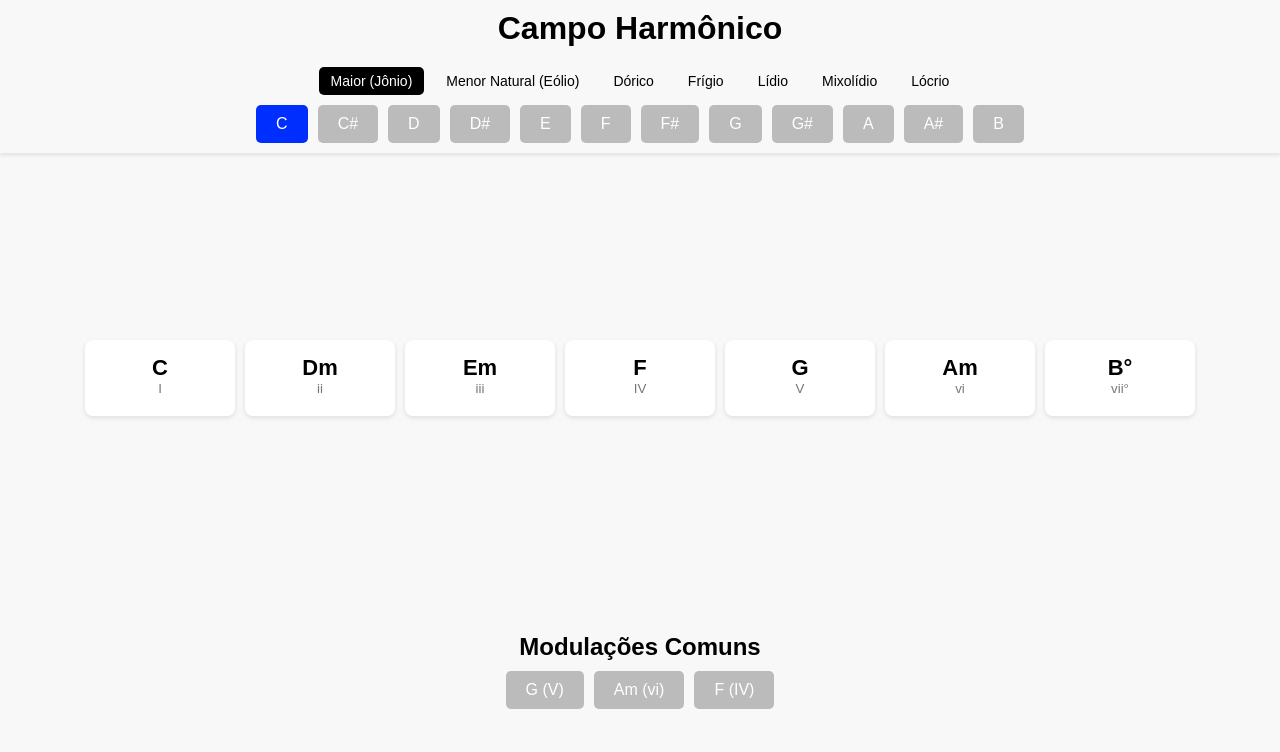
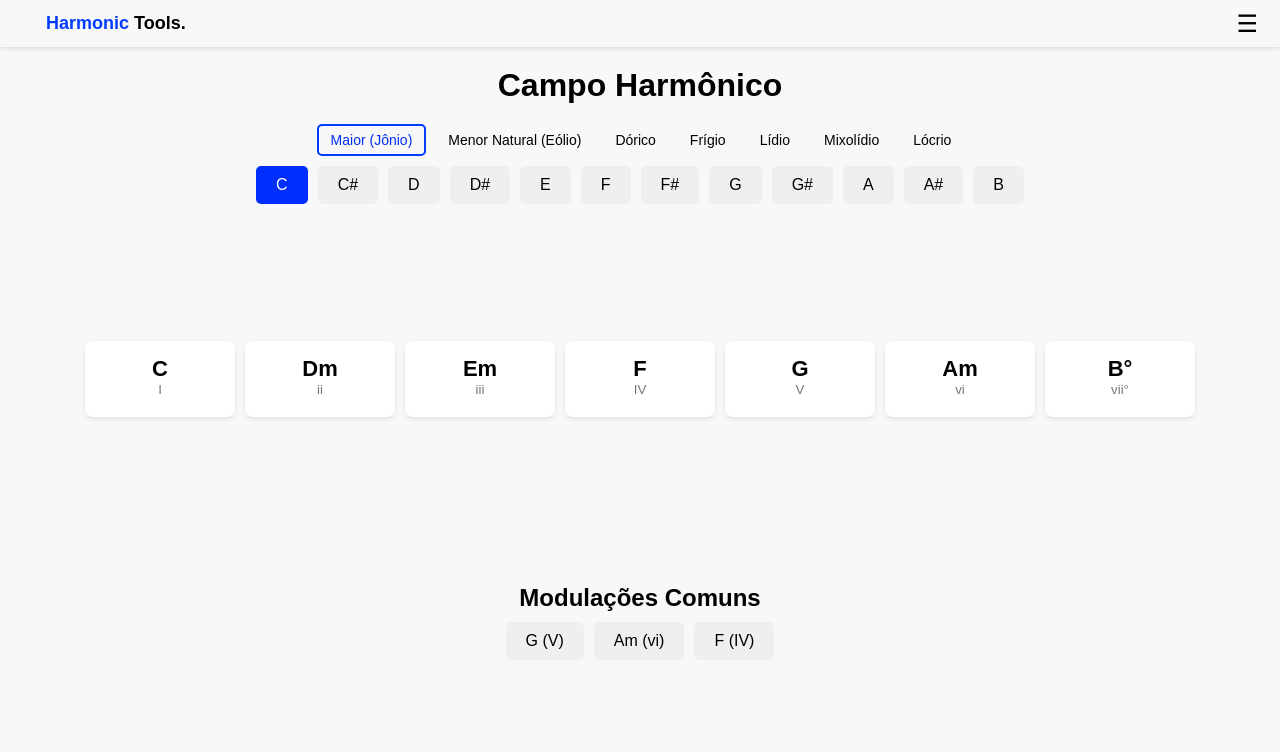
Before and after one commit to leonardormlins/harmonic-tools, a plain HTML site: page src/index.html in a window 1280 px wide. Drawn offline with Linux system fonts and the light colour scheme.

Commit message:
update design

```diff
--- a/src/index.html
+++ b/src/index.html
@@ -21,9 +21,48 @@
       z-index: 10;
     }
 
+    header.app-bar {
+      color: white;
+      padding: 5px 16px;
+      display: flex;
+      align-items: center;
+      justify-content: space-between;
+      position: sticky;
+      top: 0;
+      z-index: 1000;
+    }
+
+    .logo-container {
+      font-weight: bold;
+      font-size: 18px;
+      color: #003BFF;
+      padding: 8px 30px;
+      border-radius: 6px;
+      font-weight: bold;
+      font-size: 18px;
+    }
+
+    .logo-container span {
+      color: black;
+    }
+
+    .page-title {
+      padding: 16px;
+      font-size: 20px;
+      font-weight: 600;
+    }
+
+    .menu-button {
+      background: none;
+      border: none;
+      font-size: 24px;
+      color: black;
+      cursor: pointer;
+    }
+
     h1 {
       text-align: center;
-      margin: 0 0 20px 0;
+      margin: 20px 0 20px 0;
     }
 
     .buttons {
@@ -40,8 +79,7 @@
       border-radius: 5px;
       font-size: 16px;
       cursor: pointer;
-      background-color: #bbbbbb;
-      color: white;
+      color: black;
     }
 
     #modoButtons button {
@@ -52,19 +90,17 @@
     }
 
     #modoButtons button.selected {
-      color: white;
+      border: 2px solid #003BFF;
+      color: #002efe;
     }
 
     .buttons button.selected {
-      background-color: #1e88e5;
+      background-color: #002efe;
     }
 
     #tonicButtons button.selected {
       background-color: #002efe;
-    }
-
-    #modoButtons button.selected {
-      background-color: black;
+      color: white;
     }
 
     .cards {
@@ -101,7 +137,7 @@
       display: flex;
       justify-content: center;
       align-items: center;
-      min-height: calc(100vh - 350px);
+      min-height: calc(100vh - 450px);
     }
 
     .popup {
@@ -123,6 +159,8 @@
     .card:hover .popup,
     .card.show .popup {
       display: block;
+      opacity: 0.9;
+      transition: opacity 0.2s ease;
     }
 
     #modulacoesContainer {
@@ -134,18 +172,74 @@
     #modulacoesContainer h2 {
       margin-bottom: 10px;
     }
+
+    .splash-screen {
+      position: fixed;
+      inset: 0;
+      background-color: #002efe;
+      color: white;
+      display: flex;
+      justify-content: center;
+      align-items: center;
+      z-index: 999;
+      transition: opacity 0.8s ease;
+    }
+
+    .splash-screen.hidden {
+      opacity: 0;
+      pointer-events: none;
+    }
+
+    .splash-content {
+      text-align: center;
+      animation: popin 0.8s ease;
+    }
+
+    #header.hidden {
+      display: none !important;
+    }
+
+    .main {
+      padding: 0 16px 50px;
+    }
+
+    @keyframes popin {
+      0% {
+        transform: scale(0.7);
+        opacity: 0;
+      }
+
+      100% {
+        transform: scale(1);
+        opacity: 1;
+      }
+    }
   </style>
 </head>
 
 <body>
-  <header>
+
+  <div id="splash" class="splash-screen">
+    <div class="splash-content">
+      <h1>Harmonic <span style="color: black;">Tools.</span></h1>
+    </div>
+  </div>
+
+  <main>
+    <header id="header" class="app-bar">
+      <div class="logo-container">
+        Harmonic <span>Tools.</span>
+      </div>
+      <button class="menu-button" onclick="alert('Menu futuro aqui')">☰</button>
+    </header>
+
     <h1>Campo Harmônico</h1>
     <div class="buttons" id="modoButtons"></div>
     <div class="buttons" id="tonicButtons"></div>
-  </header>
+    <div id="modosContainer"></div>
+    <div id="modulacoesContainer"></div>
 
-  <div id="modosContainer"></div>
-  <div id="modulacoesContainer"></div>
+  </main>
 
   <script>
     const tonalidades = ['C', 'C#', 'D', 'D#', 'E', 'F', 'F#', 'G', 'G#', 'A', 'A#', 'B'];
@@ -370,9 +464,22 @@
       });
     }
 
+    function iniciarSplash() {
+      const splash = document.getElementById('splash');
+      const header = document.getElementById('header');
+
+      header.classList.add('hidden');
+
+      setTimeout(() => {
+        splash.classList.add('hidden');
+        header.classList.remove('hidden');
+      }, 2000);
+    }
+
     criarBotoes();
     atualizarCards();
     ativarEventosDePopup();
+    iniciarSplash();
   </script>
 </body>
 
```
